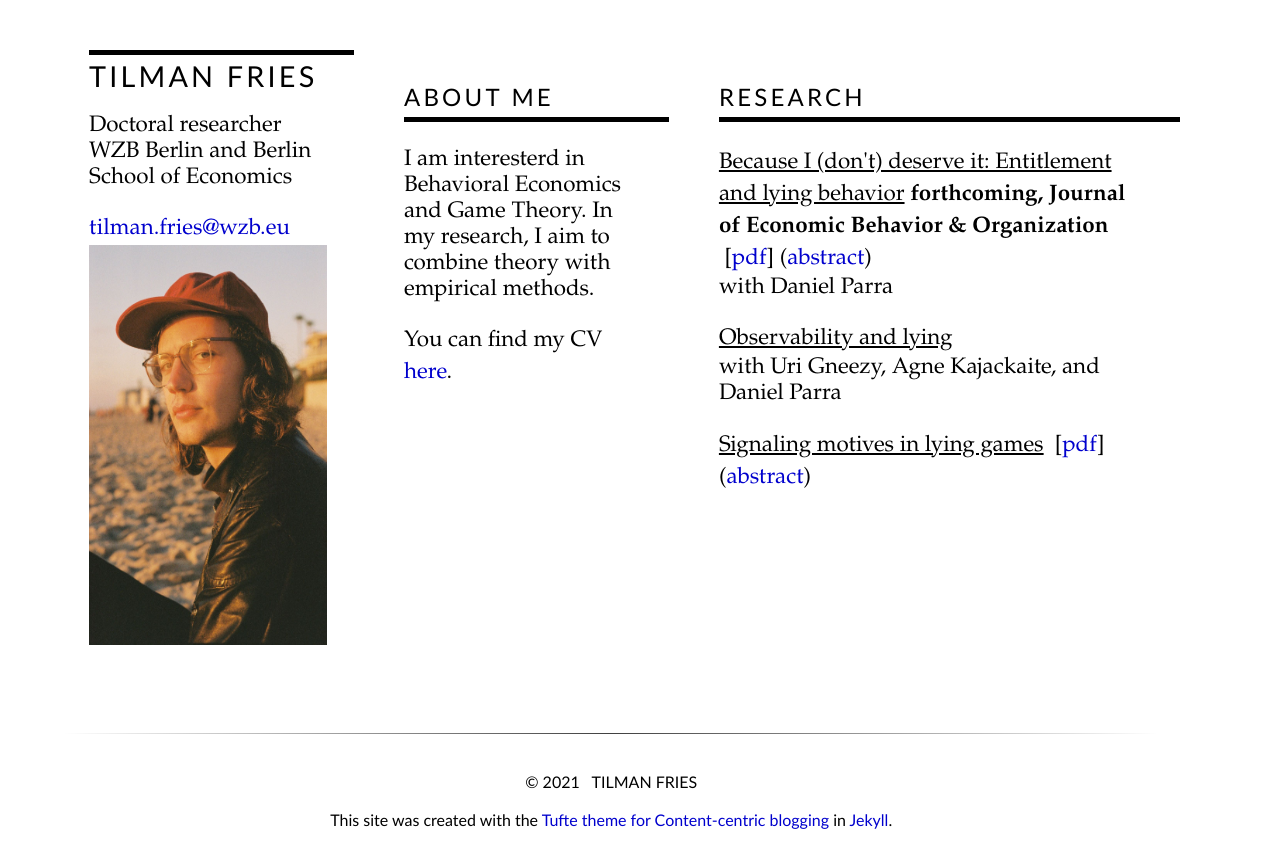
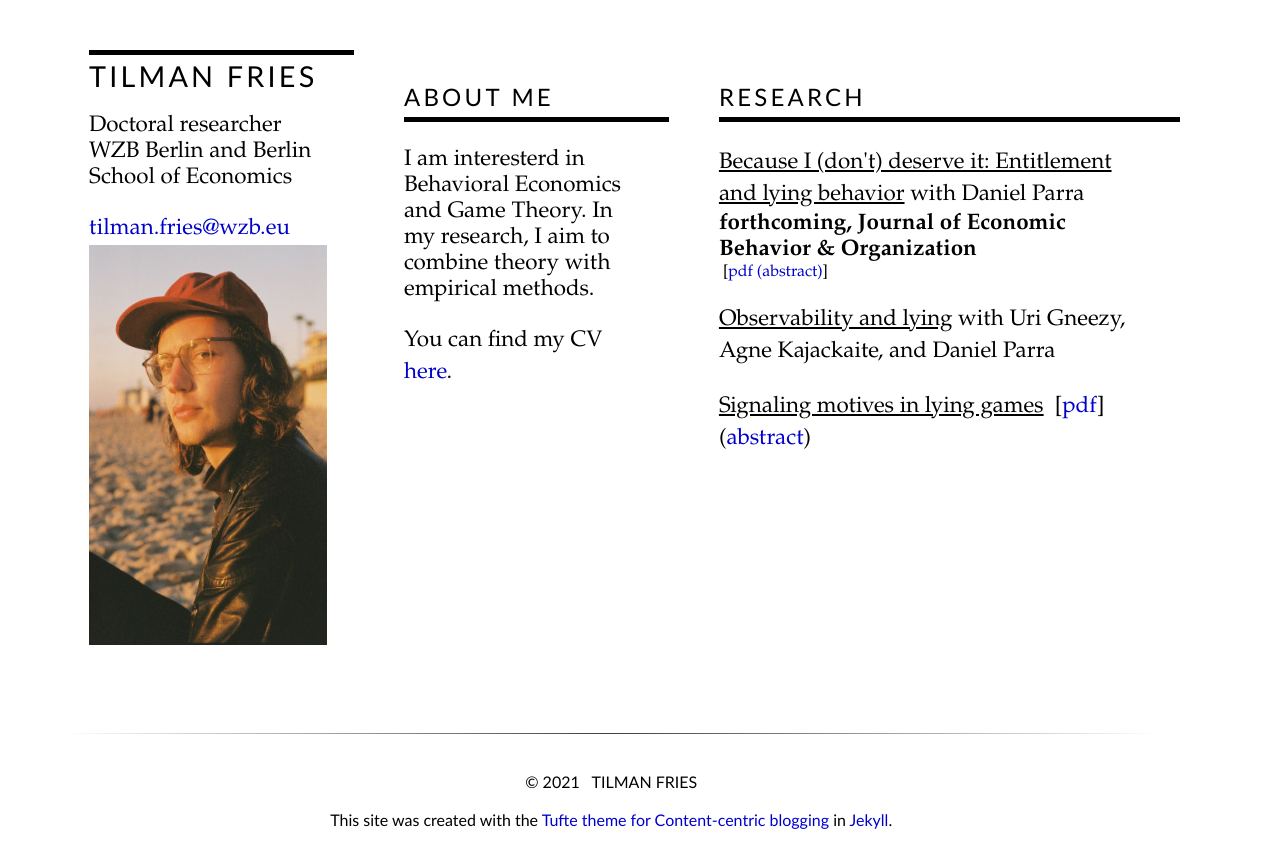
Before and after one commit to tilmanfries/tilmanfries.github.io, a Jekyll site: the page built from index.md, in a window 1280 px wide. Shown: the top 868 px of the page. Built offline with Jekyll 4.4.1, drawn with Linux system fonts in a browser that asks for light colours.

Commit message:
changed layout

```diff
--- a/_layouts/personal.html
+++ b/_layouts/personal.html
@@ -30,8 +30,11 @@
      {% if item.link == "none" %}
       <u>{{ item.name }}</u>
      {% endif %}
+     {% if item.collab != "none" %}
+     with {{ item.collab}}
+     {% endif %}
      {% if item.journal != "none" %}
-      <b>{{ item.journal }}</b>
+      <p><b>{{ item.journal }}</b></p>
      {% endif %}
     {% if item.pdf != "none" %}
     &nbsp;[<a href={{ site.url }}/assets/pdf/{{ item.pdf }}>pdf</a>]
@@ -41,9 +44,7 @@
       {{ item.abstract }}
     </div>
     {% endif %}
-    {% if item.collab != "none" %}
-    <p> with {{ item.collab}} </p>
-    {% endif %}
+
 
     {% endfor %}
  </div>
```
